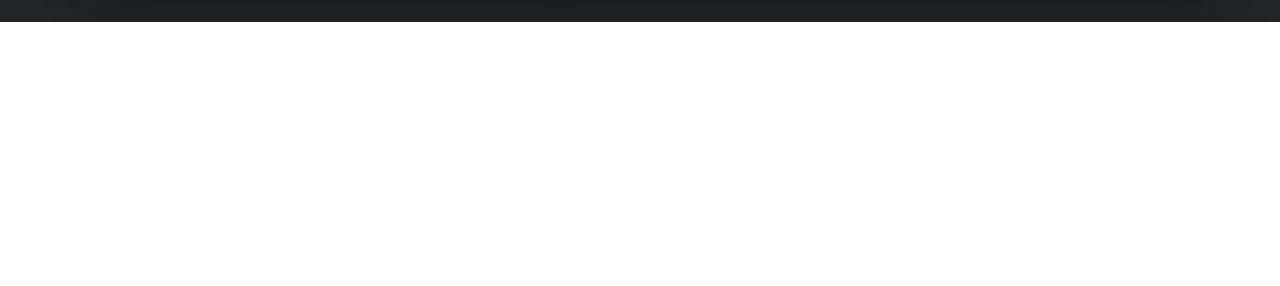
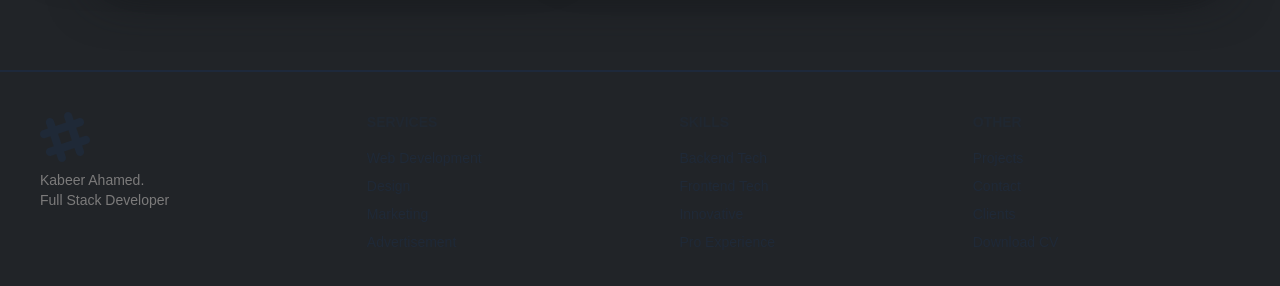
Before and after one commit to KabeerAhamedMJI/kabeerahamed, a React (Vite) app: page / in a window 1280 px wide. Shown: the part 3350-3636 px from the top of the page. Before the commit the page ends 3372 px from the top, so only its background shows below. Built offline with nearby package versions, Linux system fonts and the light colour scheme.

Commit message:
Created footer section

```diff
--- a/src/Pages/home.jsx
+++ b/src/Pages/home.jsx
@@ -5,6 +5,7 @@
 import Projects from '../components/projects'
 import Clients from '../components/clients'
 import Contact from '../components/contact'
+import Footer from '../components/footer'
 
 const home = () => {
   return (
@@ -15,6 +16,7 @@
       <Projects />
       <Clients />
       <Contact />
+      <Footer />
     </div>
   )
 }
--- /dev/null
+++ b/src/components/footer.jsx
@@ -0,0 +1,49 @@
+import React from 'react'
+
+const footer = () => {
+  return (
+<footer  className="footer bg-base-400 text-base-content p-10 mt-6 md:mt-12 border-t-2 border-slate-800">
+  <aside>
+    <svg
+      width="50"
+      height="50"
+      viewBox="0 0 24 24"
+      xmlns="http://www.w3.org/2000/svg"
+      fillRule="evenodd"
+      clipRule="evenodd"
+      className="fill-current">
+      <path
+        d="M22.672 15.226l-2.432.811.841 2.515c.33 1.019-.209 2.127-1.23 2.456-1.15.325-2.148-.321-2.463-1.226l-.84-2.518-5.013 1.677.84 2.517c.391 1.203-.434 2.542-1.831 2.542-.88 0-1.601-.564-1.86-1.314l-.842-2.516-2.431.809c-1.135.328-2.145-.317-2.463-1.229-.329-1.018.211-2.127 1.231-2.456l2.432-.809-1.621-4.823-2.432.808c-1.355.384-2.558-.59-2.558-1.839 0-.817.509-1.582 1.327-1.846l2.433-.809-.842-2.515c-.33-1.02.211-2.129 1.232-2.458 1.02-.329 2.13.209 2.461 1.229l.842 2.515 5.011-1.677-.839-2.517c-.403-1.238.484-2.553 1.843-2.553.819 0 1.585.509 1.85 1.326l.841 2.517 2.431-.81c1.02-.33 2.131.211 2.461 1.229.332 1.018-.21 2.126-1.23 2.456l-2.433.809 1.622 4.823 2.433-.809c1.242-.401 2.557.484 2.557 1.838 0 .819-.51 1.583-1.328 1.847m-8.992-6.428l-5.01 1.675 1.619 4.828 5.011-1.674-1.62-4.829z"></path>
+    </svg>
+    <p>
+      Kabeer Ahamed.
+      <br />
+      Full Stack Developer
+    </p>
+  </aside>
+  <nav>
+    <h6 className="footer-title">Services</h6>
+    <a className="link link-hover">Web Development</a>
+    <a className="link link-hover">Design</a>
+    <a className="link link-hover">Marketing</a>
+    <a className="link link-hover">Advertisement</a>
+  </nav>
+  <nav>
+    <h6 className="footer-title">Skills</h6>
+    <a className="link link-hover">Backend Tech</a>
+    <a className="link link-hover">Frontend Tech</a>
+    <a className="link link-hover">Innovative</a>
+    <a className="link link-hover">Pro Experience</a>
+  </nav>
+  <nav>
+    <h6 className="footer-title">Other</h6>
+    <a className="link link-hover">Projects</a>
+    <a className="link link-hover">Contact</a>
+    <a className="link link-hover">Clients</a>
+    <a className="link link-hover">Download CV</a>
+  </nav>
+</footer>
+  )
+}
+
+export default footer
```
